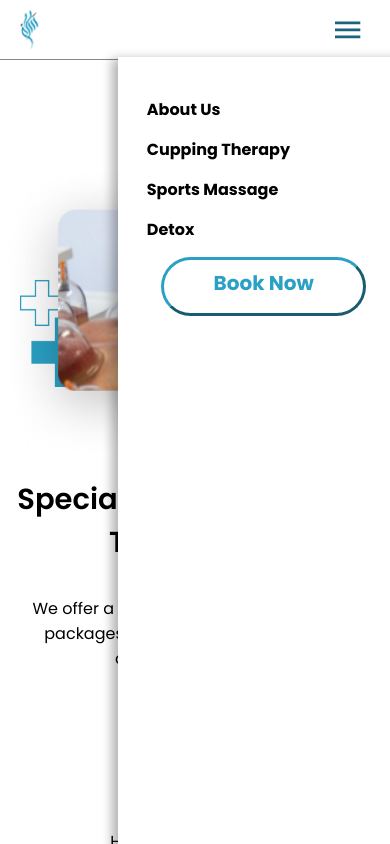
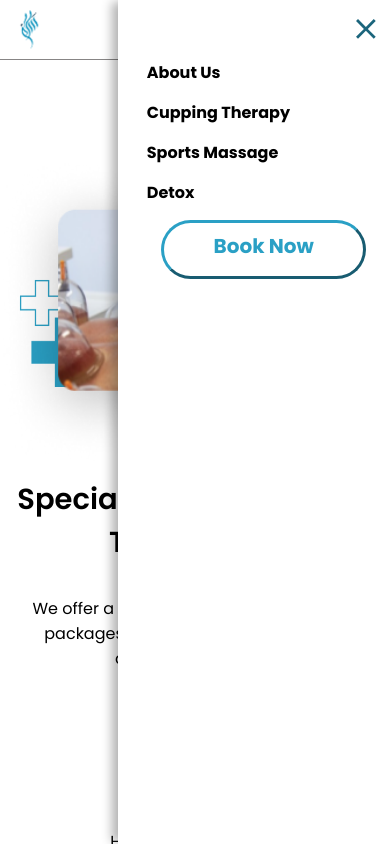
Before and after one commit to ayazb7/salam-health, a React (Create React App) app in the folder salam-health/: page / in a window 390 px wide. Both pictures are taken after a click on the icon 347 px from the left and 29 px from the top of the page. Shown: the top 844 px of the page. Built offline with nearby package versions, Linux system fonts and the light colour scheme.

Commit message:
"side bar final "

```diff
--- a/salam-health/src/App.css
+++ b/salam-health/src/App.css
@@ -1288,7 +1288,7 @@ h4, h3, h2, p {
   align-items: flex-start;
   justify-content: flex-start;
   box-shadow: -8px 0px 10px -2px rgba(0, 0, 0, 0.3); /* Adjust the spread and blur */
-  margin: 14% 0;
+  margin: 0 0;
   padding: 0;
   border-color: black;
 }
@@ -1595,7 +1595,8 @@ h4, h3, h2, p {
     display: inline;
     fill: #2AA0C5;
     align-self: flex-end;
-
+    margin-top: 4%;
+    height: 4%;
     width: 30%;
   }
   .menu-mobile-only.clicked {
--- a/salam-health/src/components/Navbar.js
+++ b/salam-health/src/components/Navbar.js
@@ -48,8 +48,8 @@ function Navbar() {
       exit={{ opacity: 0, x: '100%' }} // Slide out to the right
       transition={{ duration: 0.3 }}
     >
-
-      <a className='top-margin-1' href="/about">About Us</a>
+      <MyCloseSVG className={`menu-mobile-only-close ${isClicked ? 'clicked' : ''} `} onClick={()=>{setIsClicked(prevState => !prevState); handleMenuToggle(); }}  />
+      <a  href="/about">About Us</a>
       <a href="/cupping-therapy">Cupping Therapy</a>
       <a href="/sports-message">Sports Massage</a>
       <a href="/detox">Detox</a>
```
